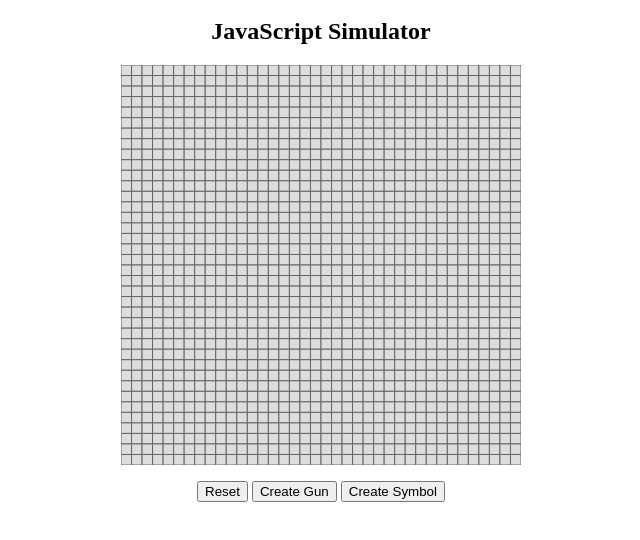
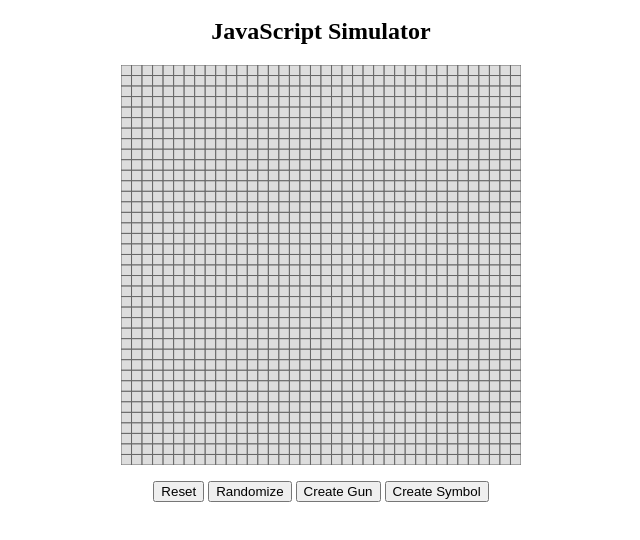
Before and after one commit to Ravander/game-of-life.js, a plain HTML site: page index.html in a window 1280 px wide. Shown: the part 48-588 px from the top of the page, without its empty margins (319-959 px from the left). Drawn offline with Linux system fonts and the light colour scheme.

Commit message:
Added Randomize

```diff
--- a/index.html
+++ b/index.html
@@ -14,6 +14,7 @@
 
   <div id="buttonBar">
     <button onclick="reset()">Reset</button>
+    <button onclick="randomizeGrid()">Randomize</button>
     <button onclick="createGun()">Create Gun</button>
     <button onclick="createSymbol()">Create Symbol</button>
   </div>
--- a/js/main.js
+++ b/js/main.js
@@ -121,6 +121,15 @@ let createGun = () => {
   grid.state[14][13].state = 1;
 }
 
+let randomizeGrid = () => {
+  for (let i = 0; i < CELLS_PER_ROW; i++) {
+    for (let j = 0; j < CELLS_PER_ROW; j++) {
+      let rand = Math.floor(Math.random() * 2);
+      grid.state[i][j].state = rand;
+    }
+  }
+}
+
 let init = () => {
 
   grid = new Grid(CELLS_PER_ROW, CELL_SIZE);
```
